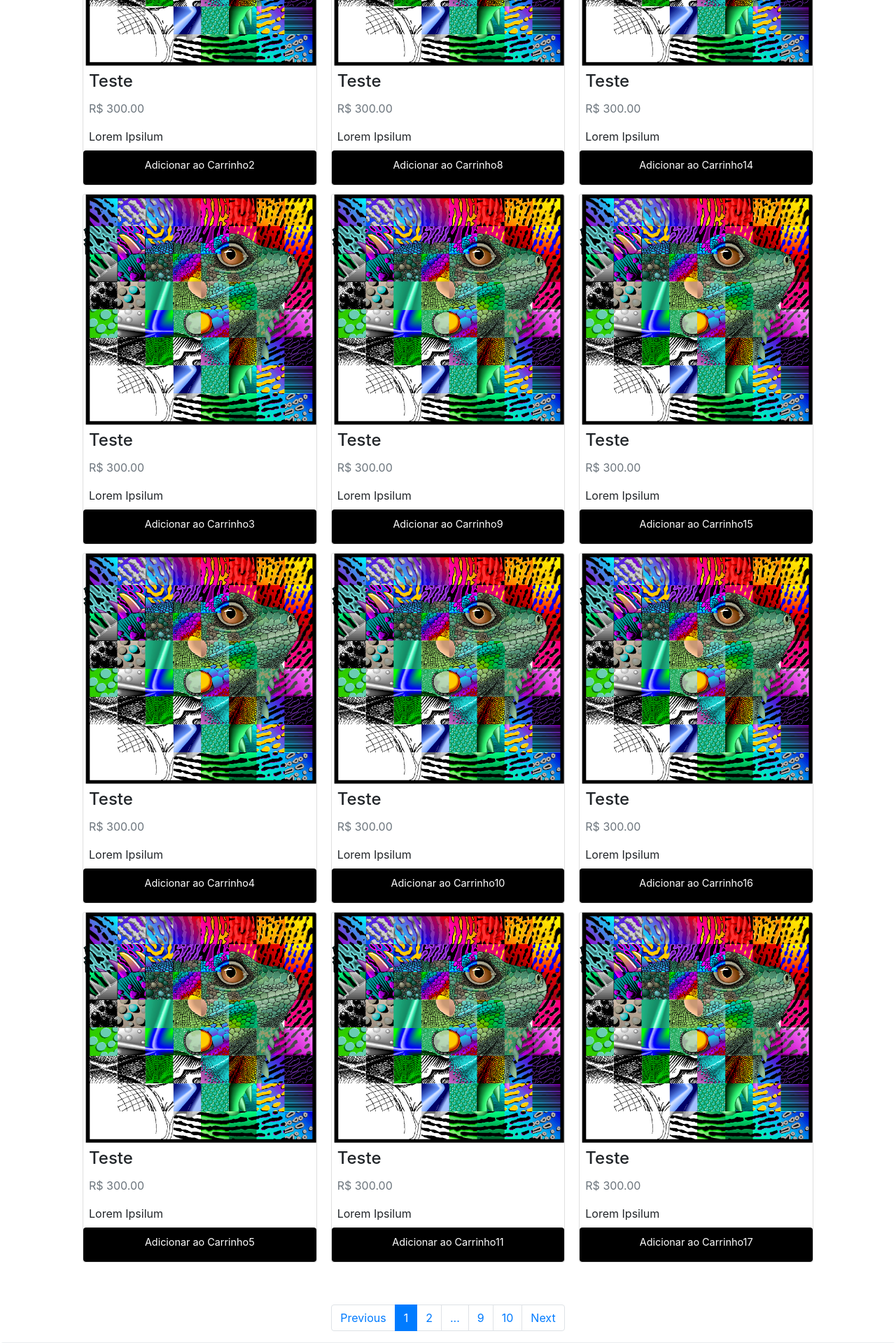
After one commit to Jao-Couto/trabalhoWeb, a PHP site: page /prototipo/siteNovo/indexN.html in a window 1280 px wide. The commit adds this page. Shown: the part 1520-3439 px from the top of the page at 70% size. Run offline with PHP 8.4, Linux system fonts and the light colour scheme; some libraries are stand-ins or nearby versions.

Commit message:
protótipo

```diff
--- /dev/null
+++ b/prototipo/siteNovo/indexN.html
@@ -0,0 +1,58 @@
+<html lang="en">
+<head>
+    <meta charset="UTF-8">
+    <meta http-equiv="X-UA-Compatible" content="IE=edge">
+    <meta name="viewport" content="width=device-width, initial-scale=1.0">
+    <link rel="stylesheet" href="https://maxcdn.bootstrapcdn.com/bootstrap/4.5.2/css/bootstrap.min.css">
+    <script src="https://code.jquery.com/jquery-1.12.4.js"></script>
+    <script src="https://code.jquery.com/ui/1.12.1/jquery-ui.js"></script>
+    <script src="https://cdnjs.cloudflare.com/ajax/libs/popper.js/1.16.0/umd/popper.min.js"></script>
+    <script src="https://maxcdn.bootstrapcdn.com/bootstrap/4.5.2/js/bootstrap.min.js"></script>
+    <link rel="stylesheet" href="https://use.fontawesome.com/releases/v5.7.0/css/all.css" integrity="sha384-lZN37f5QGtY3VHgisS14W3ExzMWZxybE1SJSEsQp9S+oqd12jhcu+A56Ebc1zFSJ" crossorigin="anonymous">
+
+    <link rel="stylesheet" href="styleN.css">
+    <script src="scriptN.js"></script>
+    <title>NewVersion</title>
+</head>
+<body>
+    <div class="jumbotron text-center " style="padding: 0; padding-top: 2%; margin-bottom:0">
+        <h4>Título da página</h4>
+        <p>Descrição breve</p>
+        <div class="d-flex justify-content-between p-3 bg-secondary text-white" style="margin-top: 3%;">
+            <div>
+
+            </div>
+            <div class="d-flex p-2 justify-content-between" style="width: 40%;">
+                <input type="text" class="form-control bg-dark text-light mr-2" placeholder="barra de pesquisa">
+                <button class="btn btn-success" type="submit">Search</button>
+            </div>
+            <div class="d-flex flex-row-reverse bg-secondary">
+                <div class="p-2">
+                    <a href="#" class="btn btn-light align-content-center">
+                        <i class="fas fa-portrait"></i>
+                    </a>
+
+                </div>
+                <div class="p-2">
+                    <a href="#" class="btn btn-light align-content-center">
+                        <i class="fas fa-shopping-cart"></i>
+                    </a>
+                </div>
+            </div>
+        </div>
+    </div>
+        <div class="container p-5">
+            <div class="card-columns" id="itens">
+            </div>
+        </div>
+
+        <ul class="pagination justify-content-center align-self-end" id="pageSelect">
+
+        </ul>
+    </div>
+
+    <div class="jumbotron text-center" style="margin-bottom:0">
+        <p>Footer</p>
+      </div>
+</body>
+</html>
--- /dev/null
+++ b/prototipo/siteNovo/scriptN.js
@@ -0,0 +1,133 @@
+
+$(document).ready(function(){
+    let maxAmountPerPage = 18;
+    let MAX = 180
+    let maxPages = MAX/maxAmountPerPage
+    let j = 0
+    let elementos = []
+    let paginas = []
+    let presentPage = 1
+    let active = 0
+    let activeElm
+    let numAmount
+    inicializaPag()
+
+    for (; j < MAX; j++) {
+        elementos[j] = createDiv("Teste", 300, "Lorem Ipsilum", "carangaru.png",j);
+    }
+    $("#itens")[0].innerHTML = ""
+    elementos.slice(0, maxAmountPerPage).forEach(elemento => {
+        $("#itens")[0].innerHTML += elemento
+    });
+
+    function inicializaPag() {
+        $("#pageSelect")[0].innerHTML += `<li class="page-item"><a class="page-link" href="#" id="prevBtn">Previous</a></li>`
+        for (let i = 0; i < maxPages; i++) {
+            paginas[i] = `<li class="page-item"><a class="page-link" id="pag`+(i+1)+`" href="#">`+(i+1)+`</a></li>`
+        }
+        paginas.slice(0, 2).forEach(elemento => {
+            $("#pageSelect")[0].innerHTML += elemento
+        });
+        $("#pageSelect")[0].innerHTML += `<li class="page-item"><a class="page-link">...</a></li>`
+        paginas.slice(paginas.length -2, paginas.length).forEach(elemento => {
+            $("#pageSelect")[0].innerHTML += elemento
+        });
+        $("#pageSelect")[0].innerHTML += `<li class="page-item"><a class="page-link" href="#" id="nextBtn">Next</a></li>`
+        activeElm = $("#pageSelect")[0].childNodes[(2+active)]
+        activeElm.className += " active"
+        console.log($("#pageSelect")[0].childNodes[(2+active)]);
+    }
+
+    function createDiv(nome, preco, desc, img,i){
+        return `<div class="card ">
+        <img src="`+ img +`" alt="Denim Jeans" class="card-img-top">
+        <div class="card-body p-0">
+            <div class="m-2">
+                <h4 class="card-title">`+ nome +`</h4>
+                <p class="card-text text-muted"> R$ `+ preco.toFixed(2) +`</p>
+                <p class="card-text">`+ desc +`</p>
+            </div>
+            <a class="btn btn-block" id='compra`+i+`' name='botao' style="width: 100%;"><h6 class="small">Adicionar ao Carrinho`+i+`</h6></a>
+        </div>
+    </div>`
+    }
+
+    $("#nextBtn").click(function(event){
+        if(!nextPage()){
+            event.preventDefault();
+            return
+        }
+
+        activeElm.className = activeElm.className.slice(0, activeElm.className.length-7)
+        active++
+        activeElm = $("#pageSelect")[0].childNodes[(2+active)]
+        activeElm.className += " active"
+    })
+
+    $("#prevBtn").click(function(event){
+        if(!prevPage())
+            event.preventDefault();
+    })
+
+    function nextPage(){
+        if(presentPage < maxPages){
+            numAmount = presentPage * maxAmountPerPage;
+            $("#itens")[0].innerHTML = ""
+            elementos.slice(numAmount, numAmount + maxAmountPerPage).forEach(elemento => {
+               $("#itens")[0].innerHTML += elemento
+            });
+            presentPage++;
+            return true
+        }
+        return false
+    }
+
+    function prevPage(){
+        if(presentPage > 1){
+            presentPage--;
+            numAmount = presentPage * maxAmountPerPage;
+            $("#itens")[0].innerHTML = ""
+            elementos.slice(numAmount, numAmount + maxAmountPerPage).forEach(elemento => {
+               $("#itens")[0].innerHTML += elemento
+            });
+            return true
+        }
+        return false
+    }
+
+    function selectPage(num){
+        if(num > 1 && num < maxPages){
+            presentPage = num;
+            numAmount = presentPage * maxAmountPerPage;
+            $("#itens")[0].innerHTML = ""
+            elementos.slice(numAmount, numAmount + maxAmountPerPage).forEach(elemento => {
+               $("#itens")[0].innerHTML += elemento
+            });
+            return true
+        }
+        return false
+    }
+
+    $("a[name='botao']").click(function(e) {
+        $target = $('#'+e.target.closest("div").childNodes[3].id);
+        var salvaTXT = $target[0].innerHTML
+        $target[0].style.minHeight = $target[0].offsetHeight;
+
+        $target.animate({
+            backgroundColor: "#218838",
+            color: "#218838"
+        }, 600, 'linear', function(){$target[0].innerHTML = ""})
+        .animate({ color: "white" }, 500, 'linear', function(){
+            $target[0].innerHTML = "<h6 class='small'>Item Comprado com Sucesso!</h6>"
+        })
+        setTimeout(function(){
+            $target.animate({
+                backgroundColor: "black",
+                color: "black"
+            }, 600, 'linear', function(){$target[0].innerHTML = ""}).animate({ color: "white" }, 500, 'linear', function(){
+                    $target[0].innerHTML = salvaTXT
+                })
+        }, 3500)
+    })
+
+})
--- /dev/null
+++ b/prototipo/siteNovo/styleN.css
@@ -0,0 +1,17 @@
+
+.card-body .btn {
+    border: none;
+    outline: 0;
+    padding: 12px;
+    color: white;
+    background-color: #000;
+    text-align: center;
+    cursor: pointer;
+    width: 120%;
+    font-size: 18px;
+}
+
+.card-body .btn:hover {
+    color: white;
+    opacity: 0.7;
+}
```
Also changed, not shown: css/style.css (+47 -18 lines), prototipo/siteNovo/carangaru.png (added).
